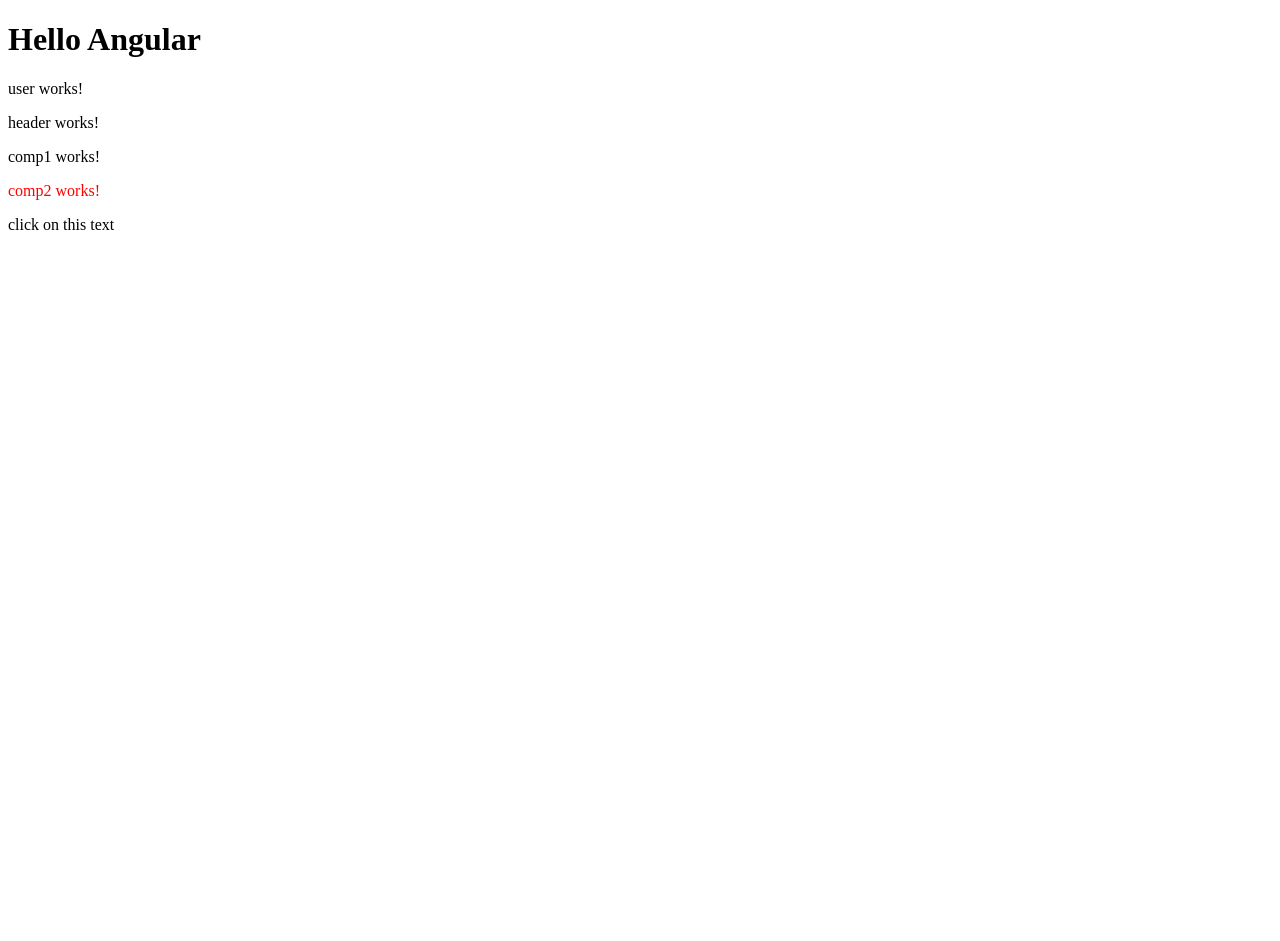
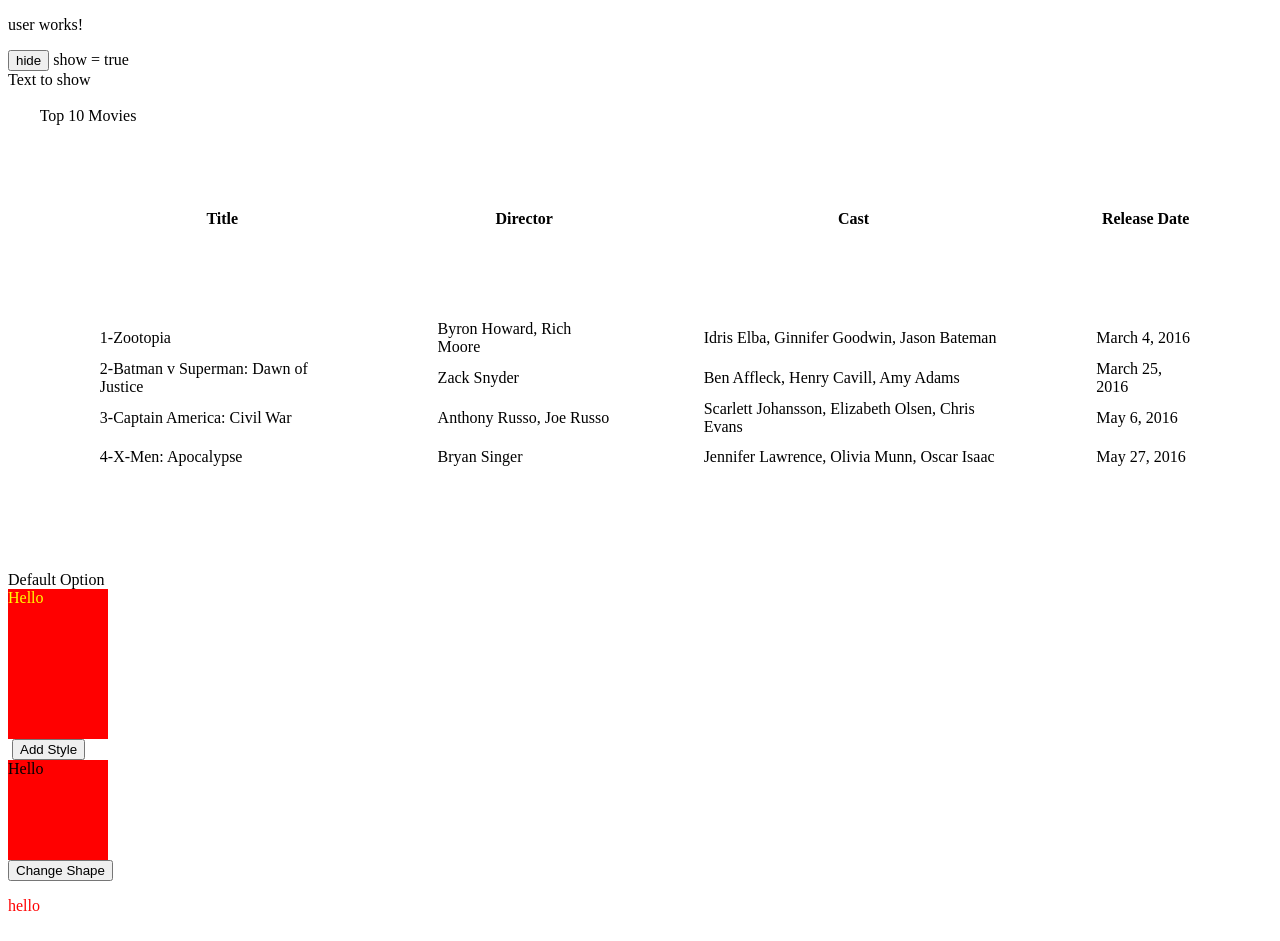
Before and after one commit to harshadasawant/infiniteAngular, an Angular app: page / in a window 1280 px wide. Shown: the top 941 px of the page. Before the commit the page ends 800 px from the top, so only its background shows below. Built offline with nearby package versions, Linux system fonts and the light colour scheme.

Commit message:
directives and attribute

```diff
--- a/src/app/admin/user/user.component.css
+++ b/src/app/admin/user/user.component.css
@@ -0,0 +1,13 @@
+.box{
+    width: 100px;
+    height: 100px;
+    background: red;
+}
+
+.border{
+    border: 2px solid black;
+}
+
+.circle{
+border-radius: 50%;
+}
--- a/src/app/admin/user/user.component.html
+++ b/src/app/admin/user/user.component.html
@@ -1 +1,48 @@
 <p>user works!</p>
+<button (click)="show = !show">{{show ? 'hide' : 'show'}}</button>
+show = {{show}}
+<br>
+<div *ngIf="show; else elseBlock">Text to show</div>
+<ng-template #elseBlock>Alternate text while primary text is hidden</ng-template>
+
+
+<div class='panel panel-primary'>
+        <div class='panel-heading'>
+            {{title}}
+        </div>
+        <div class='panel-body'>
+            <div class='table-responsive'>
+                <table class='table'>
+                    <thead>
+                        <tr>
+                            <th>Title</th>
+                            <th>Director</th>
+                            <th>Cast</th>
+                            <th>Release Date</th>
+                        </tr>
+                    </thead>
+                    <tbody>
+     	<tr *ngFor="let movie of movies; let i = index">
+                            <td>{{i+1}}-{{movie.title}}</td>
+                            <td>{{movie.director}}</td>
+                            <td>{{movie.cast}}</td>
+                            <td>{{movie.releaseDate}}</td>
+                        </tr>
+                    </tbody>
+                </table>
+            </div>
+        </div>
+    </div>
+
+
+    <div class='row' [ngSwitch]="selectedValue">
+            <div *ngSwitchCase="'One'">One is Pressed</div>
+            <div *ngSwitchCase="'Two'">Two is Selected</div>
+            <div *ngSwitchDefault>Default Option</div>
+        </div>
+
+<div [ngStyle]="myStyle">Hello</div>
+ <button (click)="addStyles()">Add Style</button>
+
+ <div [ngClass]="myClasses">Hello</div>
+<button (click)="changeShape()">Change Shape</button>
--- a/src/app/admin/user/user.component.ts
+++ b/src/app/admin/user/user.component.ts
@@ -6,5 +6,44 @@
   styleUrls: ['./user.component.css']
 })
 export class UserComponent {
+  myStyle={
+      width:'100px',
+      height:'150px',
+      background:'red',
+      color:'yellow',
+      border: '1px'
+     };
+     addStyles(){
+      this.myStyle['color']='white';
+      this.myStyle['border']="2px solid black";
+     }
 
+    show = true;
+
+    title: string ="Top 10 Movies" ;
+    movies: Movie[] =[
+        {title:'Zootopia',director:'Byron Howard, Rich Moore',cast:'Idris Elba, Ginnifer Goodwin, Jason Bateman',releaseDate:'March 4, 2016'},
+        {title:'Batman v Superman: Dawn of Justice',director:'Zack Snyder',cast:'Ben Affleck, Henry Cavill, Amy Adams',releaseDate:'March 25, 2016'},
+        {title:'Captain America: Civil War',director:'Anthony Russo, Joe Russo',cast:'Scarlett Johansson, Elizabeth Olsen, Chris Evans',releaseDate:'May 6, 2016'},
+        {title:'X-Men: Apocalypse',director:'Bryan Singer',cast:'Jennifer Lawrence, Olivia Munn, Oscar Isaac',releaseDate:'May 27, 2016'},
+    ]
+
+    selectedValue: string= 'One1';
+
+myClasses={
+    box:true,
+    border:false,
+    circle:false
+   }
+   changeShape(){
+    this.myClasses.border = !this.myClasses.border;
+    this.myClasses.circle = !this.myClasses.circle;
+   }
 }
+
+class Movie {
+  title! : string;
+  director! : string;
+ cast! : string;
+ releaseDate! : string;
+  }
--- a/src/app/app.component.html
+++ b/src/app/app.component.html
@@ -1,6 +1,9 @@
-<h1>Hello  {{courseName}}</h1>
+<!-- <h1>Hello  {{courseName}}</h1> -->
 <app-user></app-user>
-<app-header></app-header>
+<p appRedEl>hello</p>
+<h1 appRedEl>Hello</h1>
+
+<!-- <app-header></app-header>
 <app-comp1></app-comp1>
 <app-comp2></app-comp2>
-<p (click)="changeName()">click on this text</p>
+<p (click)="changeName()">click on this text</p> -->
--- a/src/app/app.module.ts
+++ b/src/app/app.module.ts
@@ -7,13 +7,15 @@
 import { HeaderComponent } from './header/header.component';
 import { Comp1Component } from './comp1/comp1.component';
 import { Comp2Component } from './comp2/comp2.component';
+import { RedElDirective } from './red-el.directive';
 
 @NgModule({
   declarations: [
     AppComponent,
     HeaderComponent,
     Comp1Component,
-    Comp2Component
+    Comp2Component,
+    RedElDirective
   ],
   imports: [
     BrowserModule,
--- /dev/null
+++ b/src/app/red-el.directive.ts
@@ -0,0 +1,13 @@
+import { Directive, ElementRef } from '@angular/core';
+
+@Directive({
+  selector: '[appRedEl]'
+})
+export class RedElDirective {
+
+  constructor(el:ElementRef) {
+    el.nativeElement.style.color = "red";
+     }
+
+
+}
```
Also changed, not shown: 2 other files (tests, documents, lock files or other folders).
